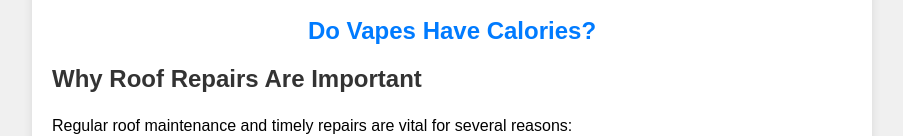
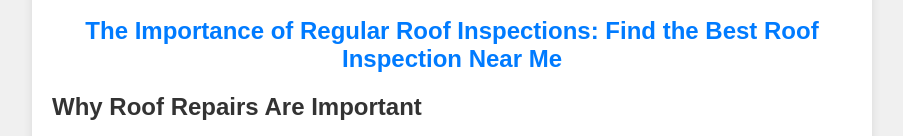
Before and after one commit to alexpaynesays/roof, a plain HTML site: page index.html in a window 1280 px wide. Shown: the part 589-725 px from the top of the page, without its empty margins (188-1091 px from the left). Drawn offline with Linux system fonts and the light colour scheme.

Commit message:
Update index.html

```diff
--- a/index.html
+++ b/index.html
@@ -7,7 +7,7 @@
 <meta name="viewport" content="width=device-width, initial-scale=1.0">
 <title>Comprehensive Guide to Roof Repair Services in Albuquerque NM</title>
   <meta name="description" content="Searching for roof repair services in Albuquerque NM? Discover how timely repairs can protect your home and extend your roof's lifespan.">
-  <link rel="canonical" href="https://vshop-iota.vercel.app">
+  <link rel="canonical" href="https://roofingcompany.vercel.app">
 <meta name="robots" content="index,follow">
 
 
@@ -68,7 +68,7 @@
 <div style="text-align: center;">
 <img src="https://i.postimg.cc/T1Fks34M/1-6.jpg" alt="roof.jpg" style="max-width: 100%; height: auto;">
 
-<h2><a href="https://alex-payne1.gitlab.io/quality/">Do Vapes Have Calories?</a></h2>
+<h2><a href="https://roofingcompany.netlify.app/">The Importance of Regular Roof Inspections: Find the Best Roof Inspection Near Me</a></h2>
 
 </div>
 
```
